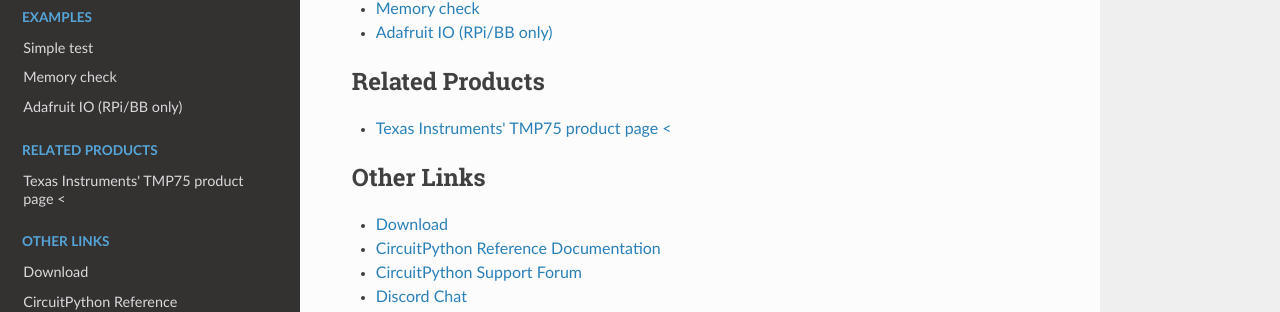
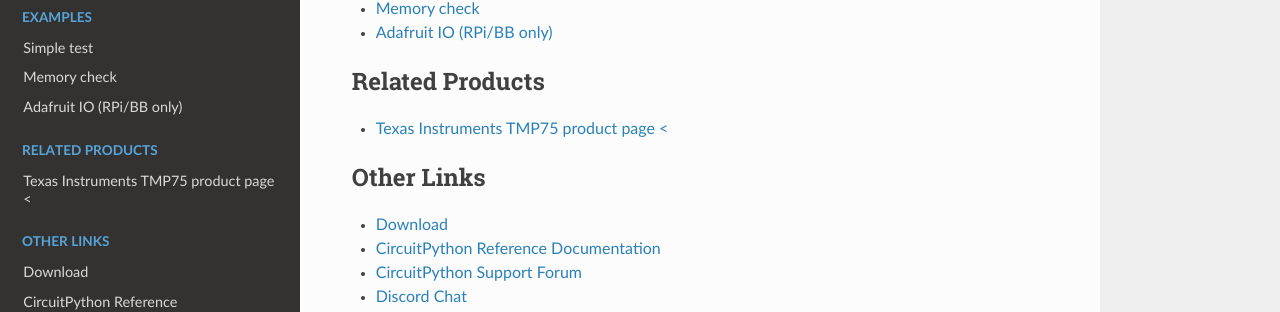
Before and after one commit to barbudor/CircuitPython_TMP75, a Sphinx documentation site: the page built from docs/index.rst, in a window 1280 px wide and 900 px high, scrolled down 843 px. Shown: the part 173-485 px from the top of the window. Built offline with Sphinx 7.4.7 and the Read the Docs theme 2.0.0, drawn with Linux system fonts in a browser that asks for light colours.

Commit message:
fixes for travis-ci

```diff
--- a/barbudor_tmp75.py
+++ b/barbudor_tmp75.py
@@ -37,7 +37,7 @@
 
 **Hardware:**
 
-* `Temperature Sensor with I2C/SMBus Interface in Industry Standard LM75 Form Factor & Pinout:
+* `Temperature Sensor with I2C SMBus Interface in Industry Standard LM75 Form Factor & Pinout:
 <http://www.ti.com/product/TMP75>`_
 
 * Available breakouts : none known
--- a/docs/index.rst
+++ b/docs/index.rst
@@ -26,7 +26,7 @@
 .. toctree::
     :caption: Related Products
 
-    Texas Instruments' TMP75 product page <<http://www.ti.com/product/TMP75>
+    Texas Instruments TMP75 product page <<http://www.ti.com/product/TMP75>
 
 .. toctree::
     :caption: Other Links
```
